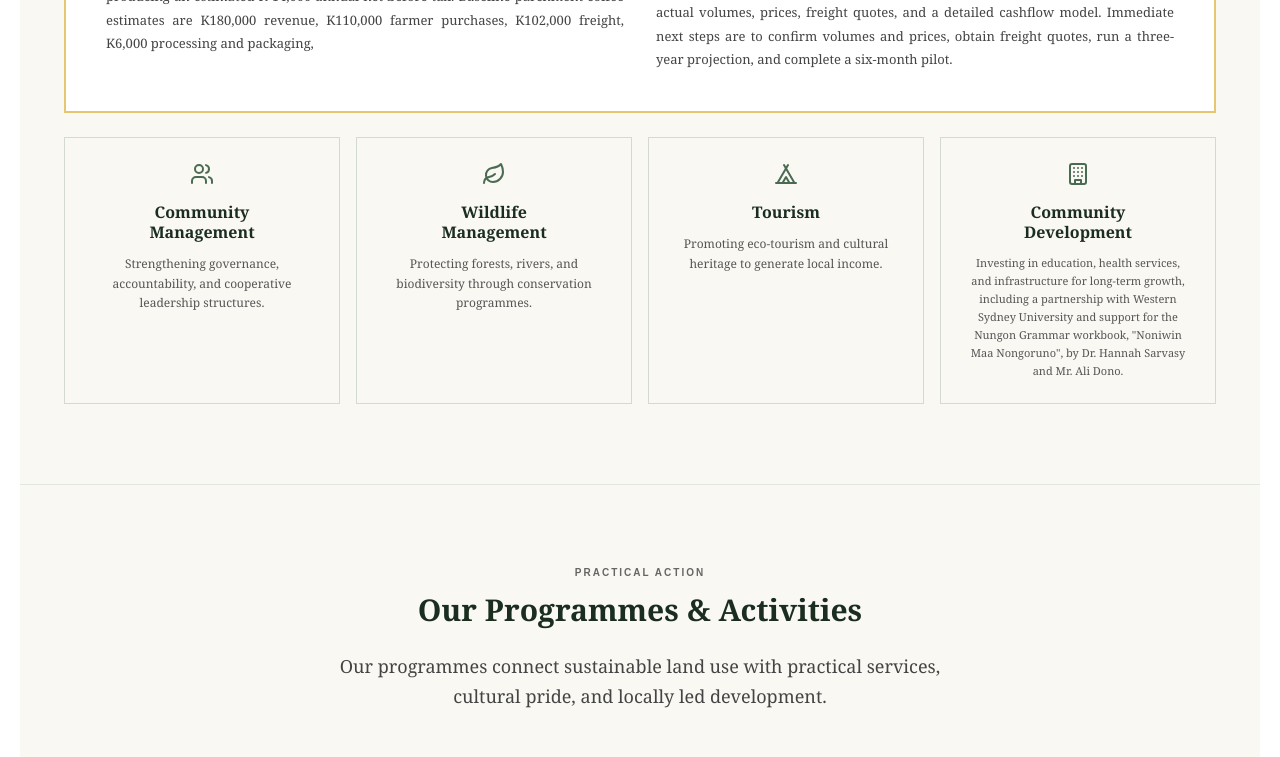
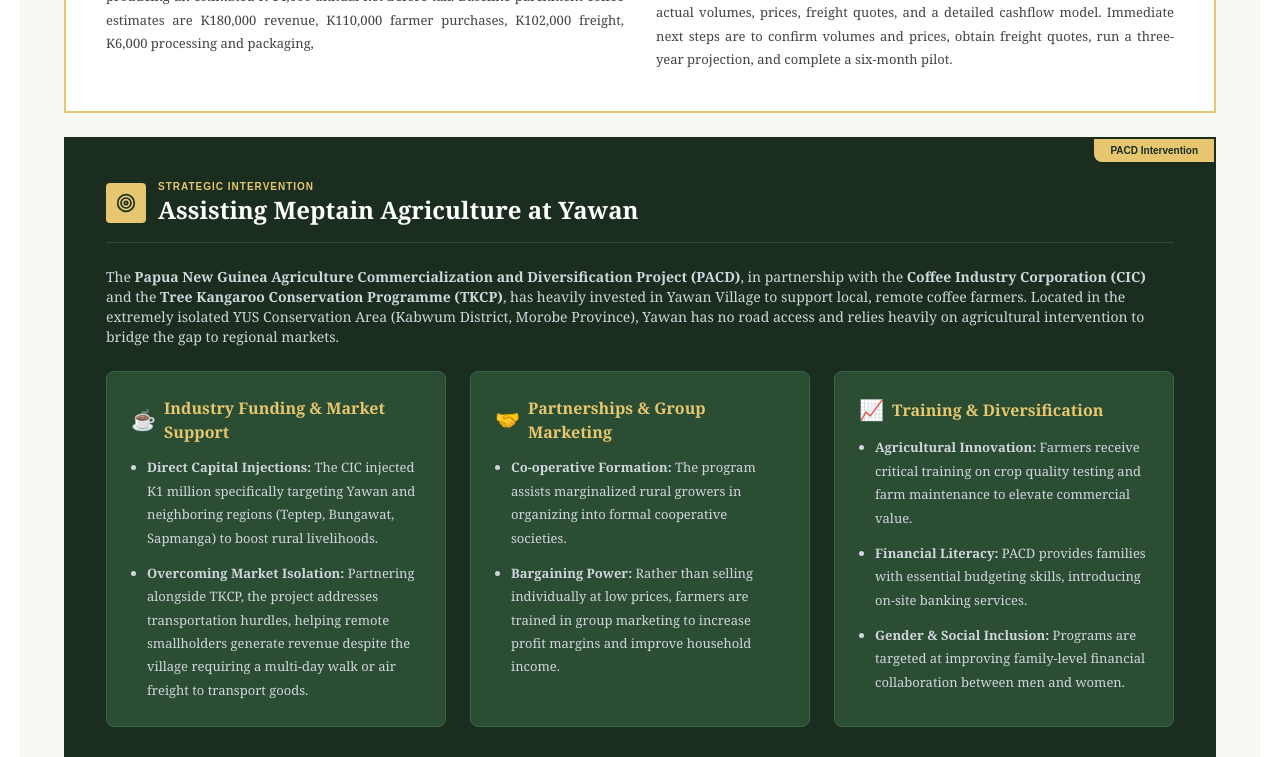
Before and after one commit to ismaeldono-afk/AQAT, a React (Vite) app: page / in a window 1280 px wide. Shown: the part 2260-3017 px from the top of the page. Built offline with nearby package versions, Linux system fonts and the light colour scheme.

Commit message:
Add PACD intervention section to Livelihoods

```diff
--- a/src/App.tsx
+++ b/src/App.tsx
@@ -338,6 +338,61 @@
           </div>
         </div>
 
+        {/* PACD Support Box */}
+        <div className="bg-[#1a2d1f] text-white border-2 border-[#1a2d1f] p-8 md:p-10 mb-8 relative">
+          <div className="absolute top-0 right-0 bg-[#e6c770] text-[#1a2d1f] font-sans text-[10px] font-bold px-4 py-1 rounded-bl-lg">
+            PACD Intervention
+          </div>
+          <div className="flex items-center gap-3 mb-6 border-b border-[#2a4d34] pb-4">
+            <div className="w-10 h-10 bg-[#e6c770] flex items-center justify-center rounded-sm shrink-0">
+              <Target className="text-[#1a2d1f]" size={20} />
+            </div>
+            <div>
+              <p className="font-sans text-[10px] font-bold tracking-widest text-[#e6c770] uppercase">Strategic Intervention</p>
+              <h3 className="text-2xl font-bold text-white">Assisting Meptain Agriculture at Yawan</h3>
+            </div>
+          </div>
+
+          <div className="text-[13px] text-gray-300 leading-[1.8]">
+            <p className="mb-6 text-sm">
+              The <strong>Papua New Guinea Agriculture Commercialization and Diversification Project (PACD)</strong>, in partnership with the <strong>Coffee Industry Corporation (CIC)</strong> and the <strong>Tree Kangaroo Conservation Programme (TKCP)</strong>, has heavily invested in Yawan Village to support local, remote coffee farmers. Located in the extremely isolated YUS Conservation Area (Kabwum District, Morobe Province), Yawan has no road access and relies heavily on agricultural intervention to bridge the gap to regional markets.
+            </p>
+
+            <div className="grid md:grid-cols-3 gap-6">
+              <div className="bg-[#2a4d34] p-6 rounded-lg border border-[#3b6645]">
+                <h4 className="font-bold text-[#e6c770] text-base mb-3 flex items-center gap-2">
+                  <span className="text-xl">☕</span> Industry Funding & Market Support
+                </h4>
+                <ul className="list-disc pl-4 space-y-3">
+                  <li><strong>Direct Capital Injections:</strong> The CIC injected K1 million specifically targeting Yawan and neighboring regions (Teptep, Bungawat, Sapmanga) to boost rural livelihoods.</li>
+                  <li><strong>Overcoming Market Isolation:</strong> Partnering alongside TKCP, the project addresses transportation hurdles, helping remote smallholders generate revenue despite the village requiring a multi-day walk or air freight to transport goods.</li>
+                </ul>
+              </div>
+
+              <div className="bg-[#2a4d34] p-6 rounded-lg border border-[#3b6645]">
+                <h4 className="font-bold text-[#e6c770] text-base mb-3 flex items-center gap-2">
+                  <span className="text-xl">🤝</span> Partnerships & Group Marketing
+                </h4>
+                <ul className="list-disc pl-4 space-y-3">
+                  <li><strong>Co-operative Formation:</strong> The program assists marginalized rural growers in organizing into formal cooperative societies.</li>
+                  <li><strong>Bargaining Power:</strong> Rather than selling individually at low prices, farmers are trained in group marketing to increase profit margins and improve household income.</li>
+                </ul>
+              </div>
+
+              <div className="bg-[#2a4d34] p-6 rounded-lg border border-[#3b6645]">
+                <h4 className="font-bold text-[#e6c770] text-base mb-3 flex items-center gap-2">
+                  <span className="text-xl">📈</span> Training & Diversification
+                </h4>
+                <ul className="list-disc pl-4 space-y-3">
+                  <li><strong>Agricultural Innovation:</strong> Farmers receive critical training on crop quality testing and farm maintenance to elevate commercial value.</li>
+                  <li><strong>Financial Literacy:</strong> PACD provides families with essential budgeting skills, introducing on-site banking services.</li>
+                  <li><strong>Gender & Social Inclusion:</strong> Programs are targeted at improving family-level financial collaboration between men and women.</li>
+                </ul>
+              </div>
+            </div>
+          </div>
+        </div>
+
         {/* 4 Cards */}
         <div className="grid grid-cols-2 md:grid-cols-4 gap-4">
           <div className="bg-[#F9F8F3] border border-[#d3d9d3] p-6 text-center hover:bg-white transition-colors">
```
